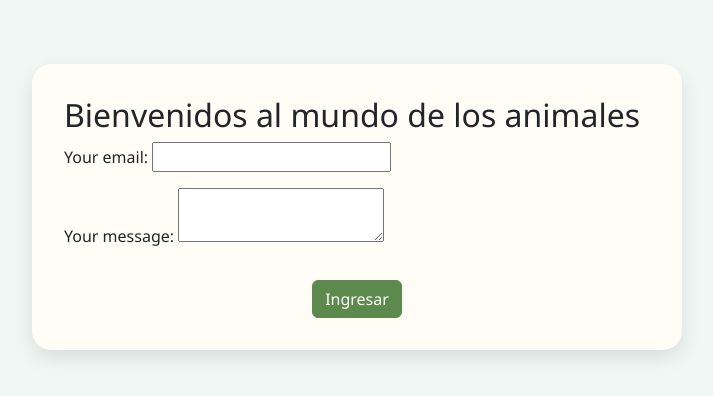
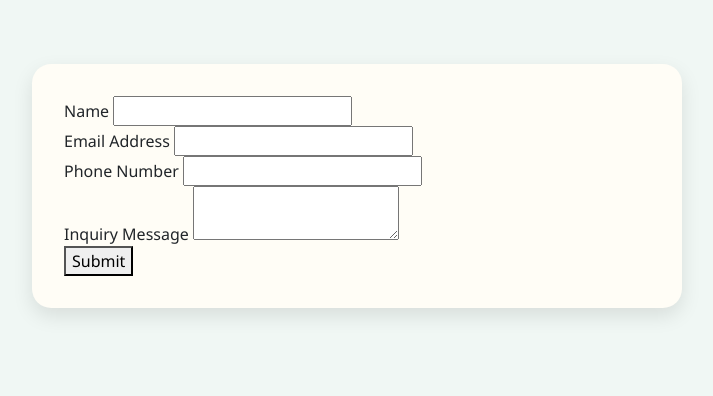
Before and after one commit to eb2727/mundo-animal, a plain HTML site: page index.html in a window 1280 px wide. Shown: the whole page, without its empty margins (283-996 px from the left). Drawn offline with nearby package versions, Linux system fonts and the light colour scheme.

```diff
--- a/index.html
+++ b/index.html
@@ -50,30 +50,33 @@
 
   <form
   action="https://formspree.io/f/xqabdewg"
-  method="POST" class="needs-validation" novalidate
+  class="needs-validation"
+  method="POST" validate
 >
-<div class="class-center">
-  <h2>Bienvenidos al mundo de los animales</h2>
-</div>
-
-  <div class="mb-3">
-    <label>
-    Your email:
-    <input type="email" name="email">
-  </label>
-</div>
-
-<div class="mb-3">
-  <label>
-    Your message:
-    <textarea name="message"></textarea>
-  </label>
-</div>
-
-  <!-- your other form fields go here -->
-  <div class="text-center">
-      <button class="btn btn-primary mt-3" type="submit" name="submit">Ingresar</button>
-    </div>
+  <div class="fs-field">
+    <label class="fs-label" for="name">Name</label>
+    <input class="fs-input" id="name" name="name" required />
+  </div>
+  <div class="fs-field">
+    <label class="fs-label" for="email">Email Address</label>
+    <input class="fs-input" id="email" name="email" required />
+  </div>
+  <div class="fs-field">
+    <label class="fs-label" for="number">Phone Number</label>
+    <input class="fs-input" id="number" name="number" />
+  </div>
+  <div class="fs-field">
+    <label class="fs-label" for="message">Inquiry Message</label>
+    <textarea
+      class="fs-textarea"
+      id="message"
+      name="message"
+      required
+    ></textarea>
+  </div>
+  <div class="fs-button-group">
+    <button class="fs-button" type="submit">Submit</button>
+  </div>
 </form>
 
   <!-- Modal de confirmación -->
```
